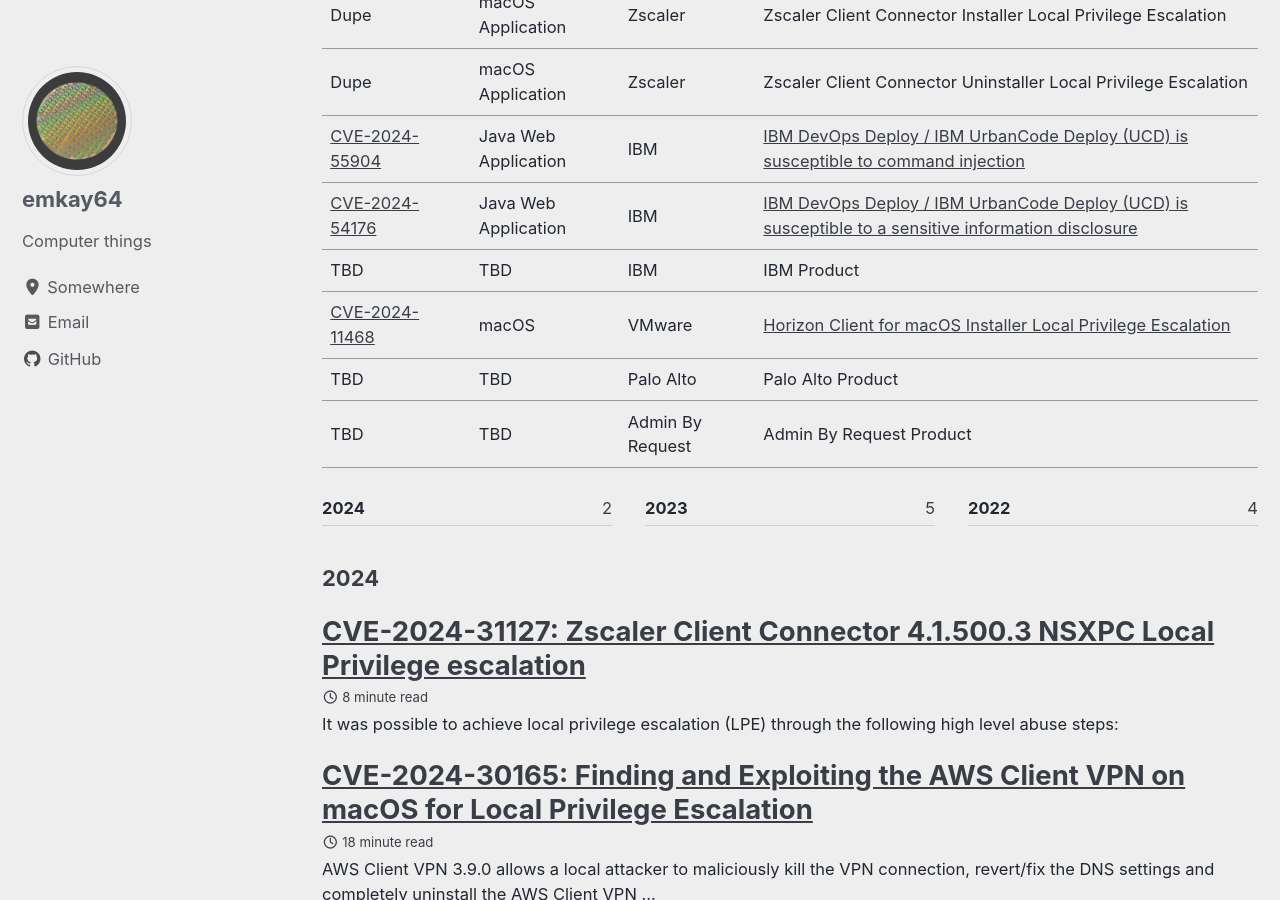
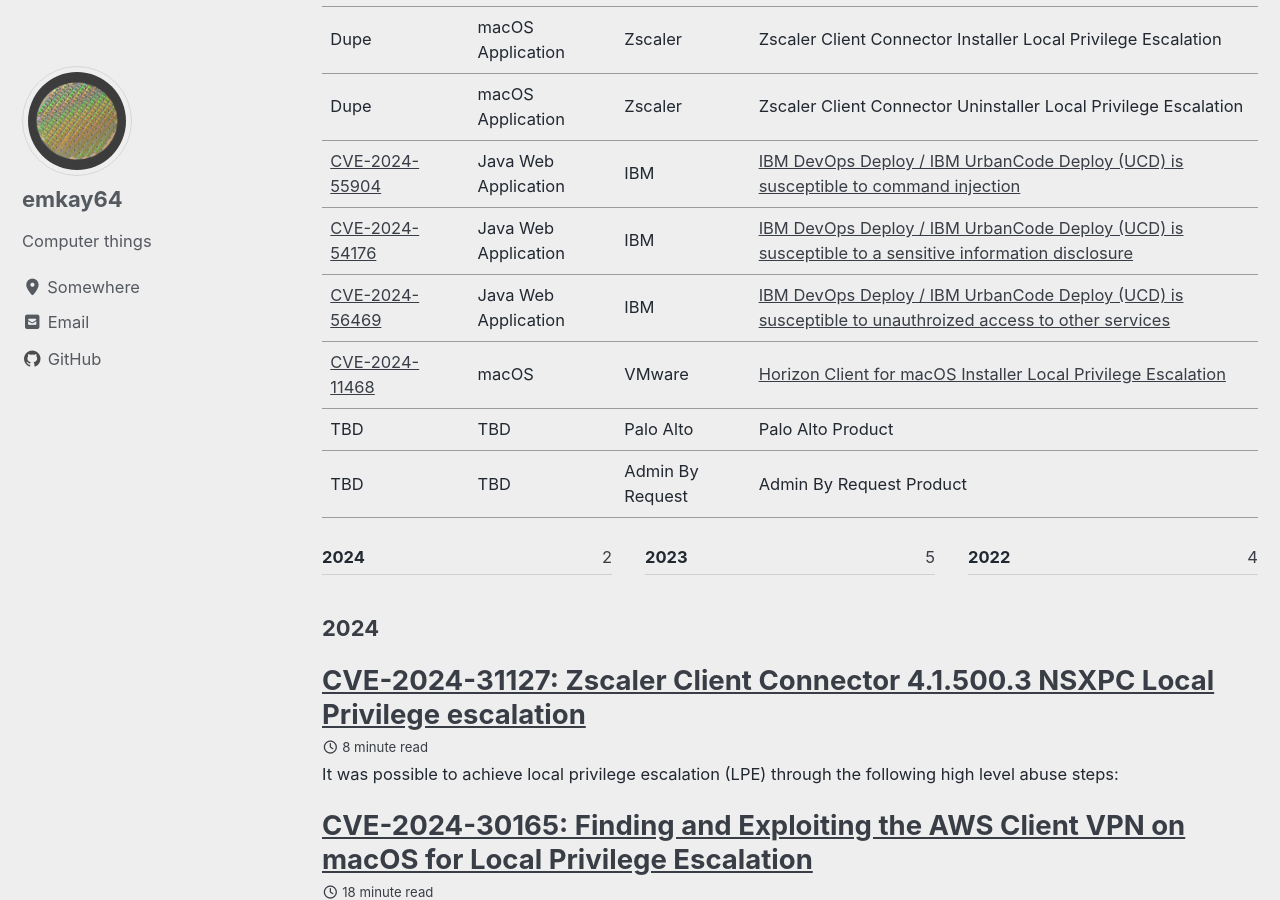
Before and after one commit to emkay64/emkay64.github.io, a Jekyll site: the page built from _pages/cvelist.md, in a window 1280 px wide and 900 px high, scrolled down 1620 px. Built offline with Jekyll 4.4.1, drawn with Linux system fonts in a browser that asks for light colours; cached includes are drawn as plain includes.

Commit message:
Update cvelist.md

```diff
--- a/_pages/cvelist.md
+++ b/_pages/cvelist.md
@@ -33,7 +33,7 @@ classes: wide
 | Dupe | macOS Application | Zscaler | Zscaler Client Connector Uninstaller Local Privilege Escalation |
 | [CVE-2024-55904](https://www.cve.org/CVERecord?id=CVE-2024-55904) | Java Web Application | IBM | [IBM DevOps Deploy / IBM UrbanCode Deploy (UCD) is susceptible to command injection](https://www.ibm.com/support/pages/node/7182841) |
 | [CVE-2024-54176](https://www.cve.org/CVERecord?id=CVE-2024-54176) | Java Web Application | IBM | [IBM DevOps Deploy / IBM UrbanCode Deploy (UCD) is susceptible to a sensitive information disclosure](https://www.ibm.com/support/pages/node/7182840) |
-| TBD | TBD | IBM | IBM Product |
+| [CVE-2024-56469](https://www.cve.org/CVERecord?id=CVE-2024-56469) | Java Web Application | IBM | [IBM DevOps Deploy / IBM UrbanCode Deploy (UCD) is susceptible to unauthroized access to other services](https://www.ibm.com/support/pages/node/7229031) |
 | [CVE-2024-11468](https://www.cve.org/CVERecord?id=CVE-2024-11468) | macOS | VMware | [Horizon Client for macOS Installer Local Privilege Escalation](https://static.omnissa.com/sites/default/files/OMSA-2024-0002.pdf) |
 | TBD | TBD | Palo Alto | Palo Alto Product |
 | TBD | TBD | Admin By Request | Admin By Request Product |
```
